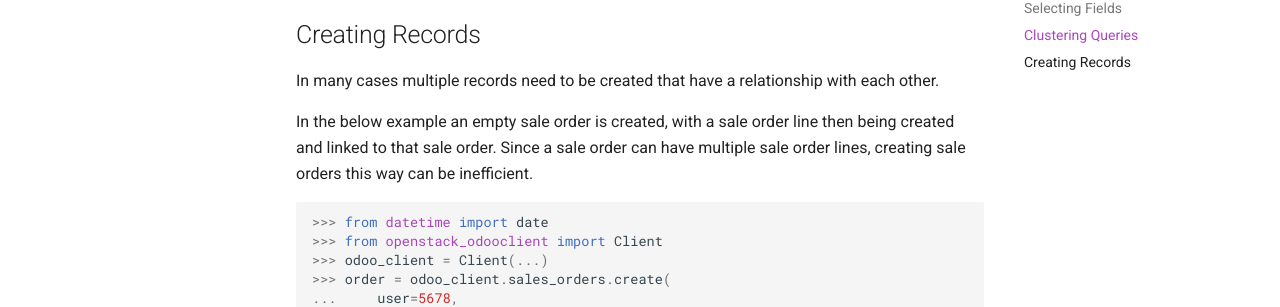
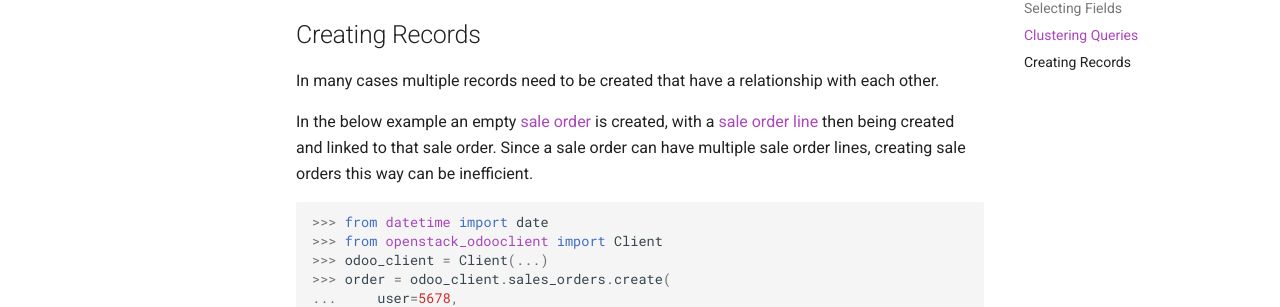
Before and after one commit to catalyst-cloud/python-openstack-odooclient, an MkDocs documentation site: the page built from docs/performance.md, in a window 1280 px wide and 900 px high, scrolled down 2088 px. Shown: the part 148-455 px from the top of the window. Built offline with MkDocs 1.6.1 and Material for MkDocs 9.7.7, drawn with Linux system fonts in a browser that asks for light colours; comment, search, counter and statistics services are not loaded; some of the changed lines change nothing that is shown.

Commit message:
Add more links

````diff
--- a/docs/performance.md
+++ b/docs/performance.md
@@ -107,10 +107,10 @@
 In many cases multiple records need to be created that have a relationship
 with each other.
 
-In the below example an empty sale order is created, with a sale order line
-then being created and linked to that sale order. Since a sale order
-can have multiple sale order lines, creating sale orders this way can be
-inefficient.
+In the below example an empty [sale order](managers/sale-order.md) is created,
+with a [sale order line](managers/sale-order-line.md) then being created and
+linked to that sale order. Since a sale order can have multiple sale order
+lines, creating sale orders this way can be inefficient.
 
 ```python
 >>> from datetime import date
````
